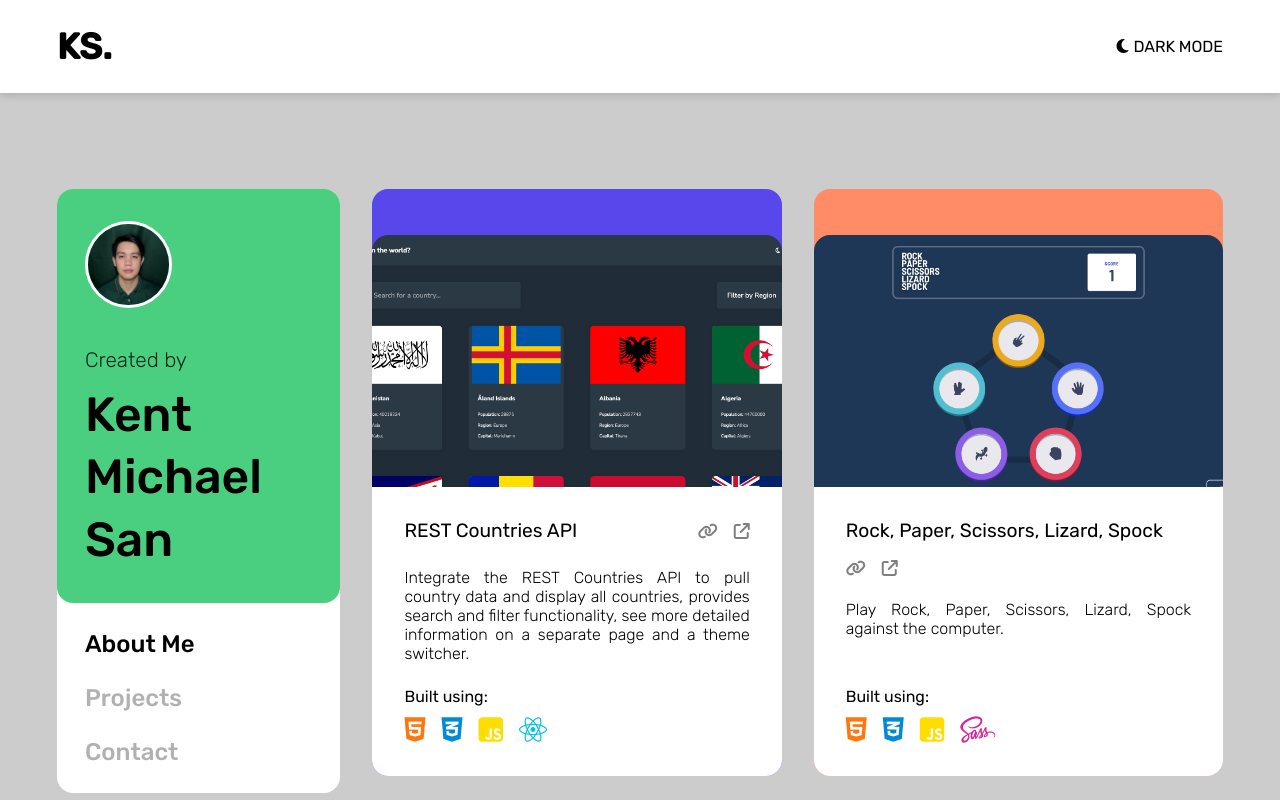
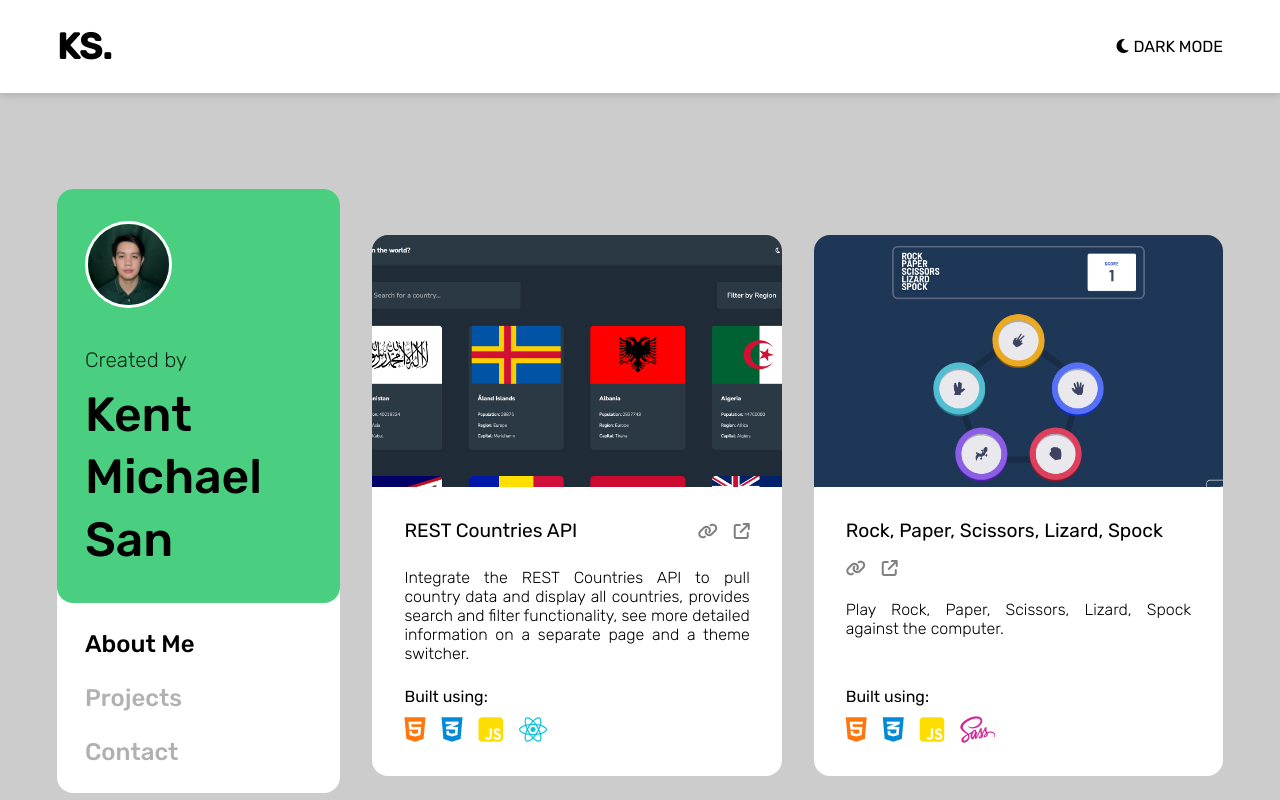
Before and after one commit to kentmichael/portfolio, a React (Create React App) app: page /portfolio/projects in a window 1280 px wide. Shown: the top 800 px of the page. Built offline with nearby package versions, Linux system fonts and the light colour scheme.

Commit message:
Update projects data

```diff
--- a/src/component/Projects.js
+++ b/src/component/Projects.js
@@ -46,7 +46,6 @@ const projectData = [
         color: "#05C3DD",
       },
     ],
-    bgColor: "--blue",
   },
   {
     title: "Rock, Paper, Scissors, Lizard, Spock",
@@ -75,7 +74,6 @@ const projectData = [
         color: "#D62598",
       },
     ],
-    bgColor: "--light-orange",
   },
   {
     title: "Space Tourism Website",
@@ -102,7 +100,6 @@ const projectData = [
         color: "#05C3DD",
       },
     ],
-    bgColor: "--soft-blue",
   },
   {
     title: "Shortly URL",
@@ -129,7 +126,6 @@ const projectData = [
         color: "#D62598",
       },
     ],
-    bgColor: "--light-red",
   },
   {
     title: "Advice Generator App",
@@ -156,7 +152,6 @@ const projectData = [
         color: "#D62598",
       },
     ],
-    bgColor: "--violet",
   },
   {
     title: "E-commerce Product Page",
@@ -183,7 +178,6 @@ const projectData = [
         color: "#D62598",
       },
     ],
-    bgColor: "--soft-yellow",
   },
 ]
 
@@ -202,7 +196,7 @@ const Projects = () => {
         } = project
 
         return (
-          <Section bgColor={bgColor} key={idx}>
+          <Section key={idx}>
             <a href={liveSiteUrl} target="_blank" rel="noreferrer">
               <Div1 bg={screenshot} title="Visit Website"></Div1>
             </a>
```
